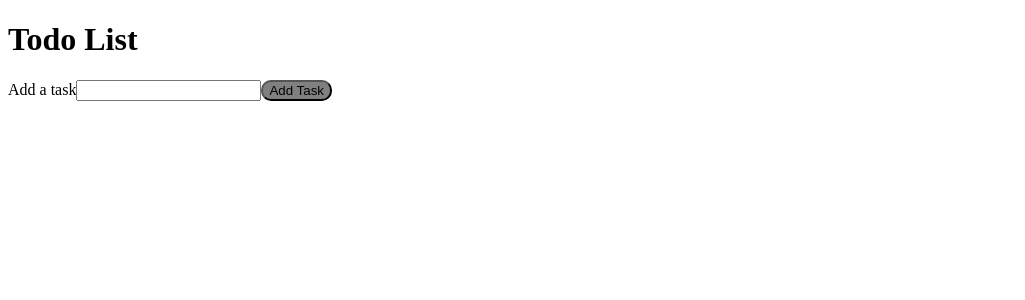
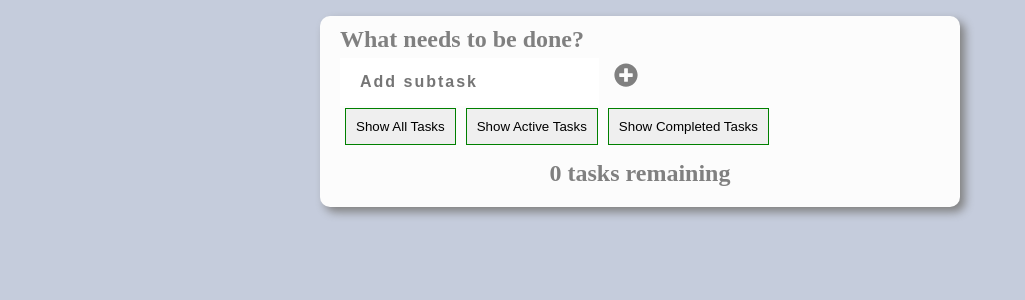
Before and after one commit to SheraramPrajapat1998/to-do-list, a React (Create React App) app: page / in a window 1280 px wide. Shown: the top 300 px of the page, without its empty margins (0-1025 px from the left). Built offline with nearby package versions, Linux system fonts and the light colour scheme.

Commit message:
added filter button

```diff
--- a/package.json
+++ b/package.json
@@ -6,8 +6,11 @@
     "@testing-library/jest-dom": "^5.11.6",
     "@testing-library/react": "^11.2.2",
     "@testing-library/user-event": "^12.5.0",
+    "bootstrap": "^4.5.3",
     "react": "^17.0.1",
+    "react-bootstrap": "^1.4.0",
     "react-dom": "^17.0.1",
+    "react-icons": "^4.1.0",
     "react-scripts": "4.0.1",
     "web-vitals": "^0.2.4"
   },
--- a/src/App.js
+++ b/src/App.js
@@ -1,43 +1,108 @@
-import { useState } from "react";
-import TodoList from "./components/TodoList";
-// import Form from "./components/Form";
-// import TodoList from "./components/TodoList";
+import React, { useEffect, useRef, useState } from 'react'
+import FilterButton from './components/FilterButton';
+import Form from './components/Form';
+import Todo from './components/Todo';
 
-function App() {
-  const [input, setInput] = useState('');
-  const [todoList, setTodoList] = useState([]);
+function usePrevious(value) {
+  const ref = useRef();
+  useEffect(() => {
+    ref.current = value;
+  });
+  return ref.current;
+}
 
-  const handleSubmit = (e) => {
-    if (input) {
-      e.preventDefault();
-      setTodoList([...todoList, {id: Date.now(), task: input, completed:false}]);
-      setInput('');
-    }
+const FILTER_MAP = {
+  All: () => true,
+  Active: task => !task.completed,
+  Completed: task => task.completed
+};
+
+const FILTER_NAMES = Object.keys(FILTER_MAP);
+
+const App = () => {
+  const [tasks, setTasks] = useState([]);
+  const [filter, setFilter] = useState('All');
+
+  const addTask = name => {
+    const newTask = { id: Date.now(), name: name, completed: false };
+    setTasks([...tasks, newTask]);
+  }
+  const deleteTask = (id) => {
+    const remainingTasks = tasks.filter(task => task.id !== id);
+    setTasks(remainingTasks);
+  }
+  const toggleTaskCompleted = (id) => {
+    const updatedTasks = tasks.map(task => {
+      // if this task has the same ID as the edited task
+      if (id === task.id) {
+        // use object spread to make a new obkect
+        // whose `completed` prop has been inverted
+        return { ...task, completed: !task.completed };
+      }
+      return task;
+    });
+    setTasks(updatedTasks);
+  }
+  const editTask = (id, newName) => {
+    const editedTaskList = tasks.map(task => {
+      // if this task has same ID as the edited task
+      if (id === task.id) {
+        return { ...task, name: newName };
+      }
+      return task;
+    });
+    setTasks(editedTaskList);
   }
 
+  const taskList = tasks.filter(FILTER_MAP[filter]).map(task => (
+    <Todo
+      id={task.id}
+      name={task.name}
+      completed={task.completed}
+      key={task.id}
+      toggleTaskCompleted={toggleTaskCompleted}
+      editTask={editTask}
+      deleteTask={deleteTask}
+    />
+  ));
+
+  const filterList = FILTER_NAMES.map(name => (
+    <FilterButton
+      key={name}
+      name={name}
+      setFilter={setFilter}
+    />
+  ))
+
+  const taskNoun = taskList.length !== 1 ? 'tasks' : 'task';
+  const headingText = `${taskList.length} ${taskNoun} remaining`;
+
+  const listHeadingRef = useRef(null);
+  const prevTaskLength = usePrevious(tasks.length);
+
+  useEffect(() => {
+    if (tasks.length - prevTaskLength === -1) {
+      listHeadingRef.current.focus();
+    }
+  }, [tasks.length, prevTaskLength]);
+
   return (
-    <div>
-      <h1>Todo List</h1>
-      <form onSubmit={handleSubmit}>
-        <label htmlFor="task">Add a task</label>
-        <input
-          type="text"
-          id='task'
-          className='task'
-          onChange={(e) => setInput(e.target.value)}
-          value={input}
-        />
-        <button
-          type='submit'
-          className='btn'
-          onClick={handleSubmit}
-        >
-          add task
-        </button>
-      </form>
-      <TodoList todoList={todoList} />
+    <div className='box-todo'>
+      <Form addTask={addTask} />
+      <div className="filters btn-group">
+        {filterList}
+      </div>
+      <h2 id="list-heading" tabIndex="-1" ref={listHeadingRef}>
+        {headingText}
+      </h2>
+      <ul
+        role='list'
+        className='todo-list'
+      >
+        {taskList}
+      </ul>
     </div>
-  )
+  );
 }
 
 export default App;
--- /dev/null
+++ b/src/components/FilterButton.js
@@ -0,0 +1,18 @@
+import React from 'react'
+
+const FilterButton = (props) => {
+  const { name, setFilter } = props;
+  return (
+    <button
+      type="button"
+      className="btn toggle-btn btn-filter-group"
+      onClick={() => setFilter(name)}
+    >
+      <span>Show </span>
+      <span>{name} </span>
+      <span>Tasks</span>
+    </button>
+  );
+}
+
+export default FilterButton;
--- a/src/components/Form.js
+++ b/src/components/Form.js
@@ -1,34 +1,43 @@
-// import React, { useState } from 'react'
+import React, { useState } from 'react'
+import { FaPlusCircle } from 'react-icons/fa';
 
-// const Form = () => {
-//   const [input, setInput] = useState();
-//   const [todoList, setTodoList] = useState([]);
+const Form = (props) => {
+  const [name, setName] = useState('');
 
-//   const handleSubmit = (e) => {
-//     e.preventDefault();
-//     setTodoList([...todoList, input]);
-//     setInput('');
-//   }
+  const handleChange = (e) => {
+    setName(e.target.value);
+  }
+  const handleSubmit = e => {
+    e.preventDefault();
+    if (!name.trim()) {
+      return;
+    }
+    props.addTask(name);
+    setName('');
+  }
+  return (
+    <form
+      className="todoForm"
+      onSubmit={handleSubmit}>
+      <h2 className='todo-heading'>
+        <label htmlFor="new-todo-input">
+          What needs to be done?
+        </label>
+      </h2>
+      <input
+        type="text"
+        id="new-todo-input"
+        name="text"
+        placeholder="Add subtask"
+        value={name}
+        onChange={handleChange}
+      />
+      <button
+        type='submit'
+        className='btn addTask'
+      ><FaPlusCircle /></button>
+    </form>
+  );
+}
 
-//   return (
-//     <form onSubmit={handleSubmit}>
-//       <label htmlFor="task">Add a task</label>
-//       <input
-//         type="text"
-//         id='task'
-//         className='task'
-//         onChange={(e) => setInput(e.target.value)}
-//         value={input}
-//       />
-//       <button
-//         type='button'
-//         className='btn'
-//         onClick={handleSubmit}
-//       >
-//         add task
-//       </button>
-//     </form>
-//   )
-// }
-
-// export default Form
+export default Form;
--- /dev/null
+++ b/src/components/Todo.js
@@ -0,0 +1,119 @@
+import React, { useEffect, useRef, useState } from 'react'
+import { FaPencilAlt, FaTimesCircle, FaTrashAlt } from 'react-icons/fa';
+
+function usePrevious(value) {
+  const ref = useRef();
+  useEffect(() => {
+    ref.current = value;
+  });
+  return ref.current;
+}
+
+const Todo = (props) => {
+  const { id, name, completed, toggleTaskCompleted, editTask, deleteTask } = props;
+
+  const [isEditing, setEditing] = useState(false);
+  const [newName, setNewName] = useState('');
+
+  const editFieldRef = useRef(null);
+  const editButtonRef = useRef(null);
+
+  const wasEditing = usePrevious(isEditing);
+
+  const handleChange = (e) => {
+    setNewName(e.target.value);
+  }
+
+  const handleSubmit = (e) => {
+    e.preventDefault();
+    if (!newName.trim()) {
+      return;
+    }
+    editTask(id, newName);
+    setNewName("");
+    setEditing(false);
+  }
+
+  const editingTemplate = (
+    <form onSubmit={handleSubmit}>
+      <div className="form-group">
+        <label htmlFor={id} className="todo-label">
+          New name for {name}
+        </label>
+        <input
+          type="text"
+          id={id}
+          className="todo-text"
+          value={newName}
+          onChange={handleChange}
+          ref={editFieldRef}
+        />
+      </div>
+      <div className="btn-group">
+        <button
+          type="button"
+          className="btn todo-cancel"
+          onClick={()=> setEditing(false)}
+        >
+          <FaTimesCircle /> <span>remaining { name }</span>
+        </button>
+        <button
+          type="submit"
+          className="btn todo-edit"
+        >
+          Save
+        </button>
+      </div>
+    </form>
+  );
+
+  const viewTemplate = (
+    <div className={`todolist-box`}>
+      <div className="todo-items">
+        <input
+          id={id}
+          type="checkbox"
+          defaultChecked={completed}
+          onChange={() => toggleTaskCompleted(id)}
+        />
+        <label htmlFor={id} className={`${completed ? "todo-label line-through": "todo-label"}`}>
+          {name}
+        </label>
+      </div>
+      <div className="btn-group">
+        <button
+          type="button"
+          className='btn btnEdit'
+          onClick={() => setEditing(true)}
+          ref={editButtonRef}
+        >
+          <FaPencilAlt />
+        </button>
+        <button
+          type="button"
+          className='btn btnDelete'
+          onClick={() => deleteTask(id)}
+        >
+          <FaTrashAlt />
+        </button>
+      </div>
+    </div>
+  );
+
+  useEffect(() => {
+    if (!wasEditing && isEditing) {
+      editFieldRef.current.focus();
+    }
+    if (wasEditing && !isEditing) {
+      editButtonRef.current.focus();
+    }
+  }, [wasEditing, isEditing]);
+
+  return (
+    <li className="todo">
+      {isEditing ? editingTemplate : viewTemplate}
+    </li>
+  );
+}
+
+export default Todo
--- a/src/components/TodoList.js
+++ /dev/null
@@ -1,22 +0,0 @@
-import React from 'react'
-import TodoTask from './TodoTask'
-
-const TodoList = ({ todoList }) => {
-  console.log(todoList)
-  return (
-    <ul>
-      {
-        todoList.map(todoTask => {
-          return (
-            <TodoTask
-              key={todoTask.id}
-              todoTask={todoTask}
-            />
-          )
-        })
-      }
-    </ul>
-  );
-}
-
-export default TodoList;
--- a/src/components/TodoTask.js
+++ /dev/null
@@ -1,12 +0,0 @@
-import React from 'react'
-
-const TodoTask = ({ todoTask }) => {
-  const { task } = todoTask;
-  return (
-    <div>
-      <input type="checkbox"/> {task}
-    </div>
-  )
-}
-
-export default TodoTask;
--- a/src/index.css
+++ b/src/index.css
@@ -1,6 +1,133 @@
+:root{
+  --color-white: #ffffff;
+  --color-gray: gray;
+}
+*,
+::before,
+::after{
+  margin: 0;
+  padding: 0;
+  box-sizing: border-box;
+}
+body{
+  background-color: #C5CCDC;
+
+}
+h1,
+h2{
+  color: gray;
+  margin-bottom: 0;
+}
+ul{
+  list-style: none;
+  padding: 0;
+}
+
+.box-todo{
+  margin: 1rem auto;
+  color: #8F92A1;
+  width: 50%;
+  border-radius: 10px;
+  padding: 10px 20px;
+  box-shadow: 5px 5px 10px gray;
+  background-color: #FCFCFC;
+  border: none;
+}
+.todoForm input[type="text"]{
+  outline: none;
+  border: none;
+  padding: 15px 20px;
+  font-size: 1rem;
+  font-weight: bolder;
+  letter-spacing: 2px;
+
+}
 .btn{
-  color: black;
-  background-color: gray;
-  border-radius: 10px;
+  padding: 10px;
+  margin: 0 5px 5px;
+  outline: none;
+  cursor: pointer;
+  border: none;
+}
+.btn.addTask{
+  border: none;
+  color: gray;
+  font-size: 1.5rem;
+  background-color: transparent;
+}
+.btn:hover{
+  color: rgb(104, 131, 64);
+}
+
+ul{
+  list-style: none;
+}
+li{
+  padding: 5px 0px;
+}
+input[type="checkbox"]::before{
+  border-radius: 999px;
+}
+.todolist-box{
+  display: flex;
+  justify-content: space-between;
+  align-items: center;
+  background-color: #4f5781;
+  /* overflow-wrap: break-word; */
+  word-wrap: break-word;
+  /* overflow: hidden; */
+
+}
+.todo-items{
+  padding: 0 15px;
+  color: var(--color-white);
+}
+.todo-items input[type="checkbox"]:hover, .todo-label{
+  cursor: pointer;
+}
+.line-through{
+  text-decoration: line-through;
+  font-weight: bolder;
+  color: rgb(89, 184, 77);
+}
+
+.todo-label{
+  padding-left: 10px;
   text-transform: capitalize;
 }
+@media screen and (max-width:989px){
+  .box-todo{
+    margin: 1rem auto;
+    color: #8F92A1;
+    width: 90%;
+    border-radius: 10px;
+    padding: 10px 20px;
+    box-shadow: 5px 5px 10px gray;
+    background-color: #FCFCFC;
+    border: none;
+  }
+}
+.btnDelete{
+  color: rgb(212, 82, 82);
+}
+.btnEdit{
+  color: rgb(143, 143, 45);
+}
+.btnDelete:hover{
+  background-color: red;
+}
+.btnEdit:hover{
+  background-color: yellow;
+}
+.btnEdit:hover,
+.btnDelete:hover{
+  color: var(--color-white);
+  outline: none;
+}
+#list-heading{
+  padding: 10px;
+  text-align: center;
+}
+.btn-filter-group{
+  border: 1px solid green;
+}
```
Also changed, not shown: 2 other files (tests, documents, lock files or other folders).
